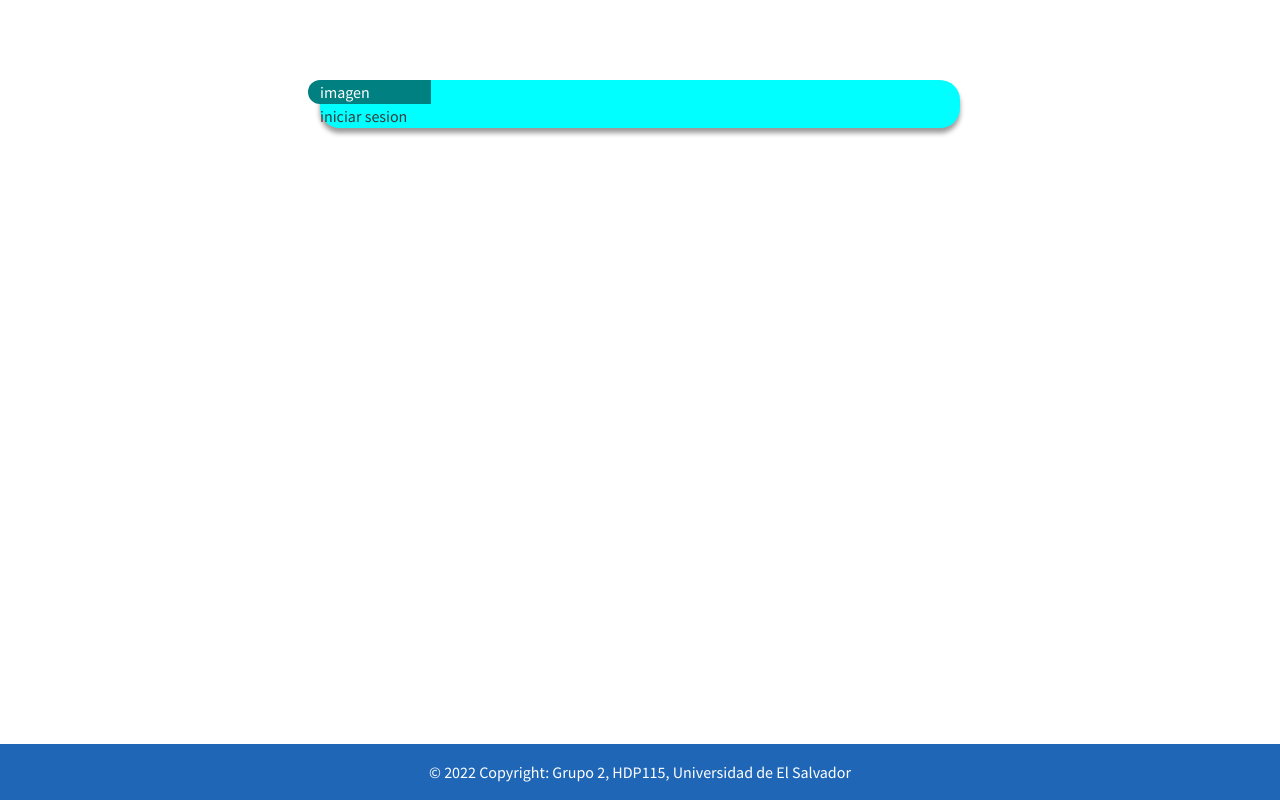
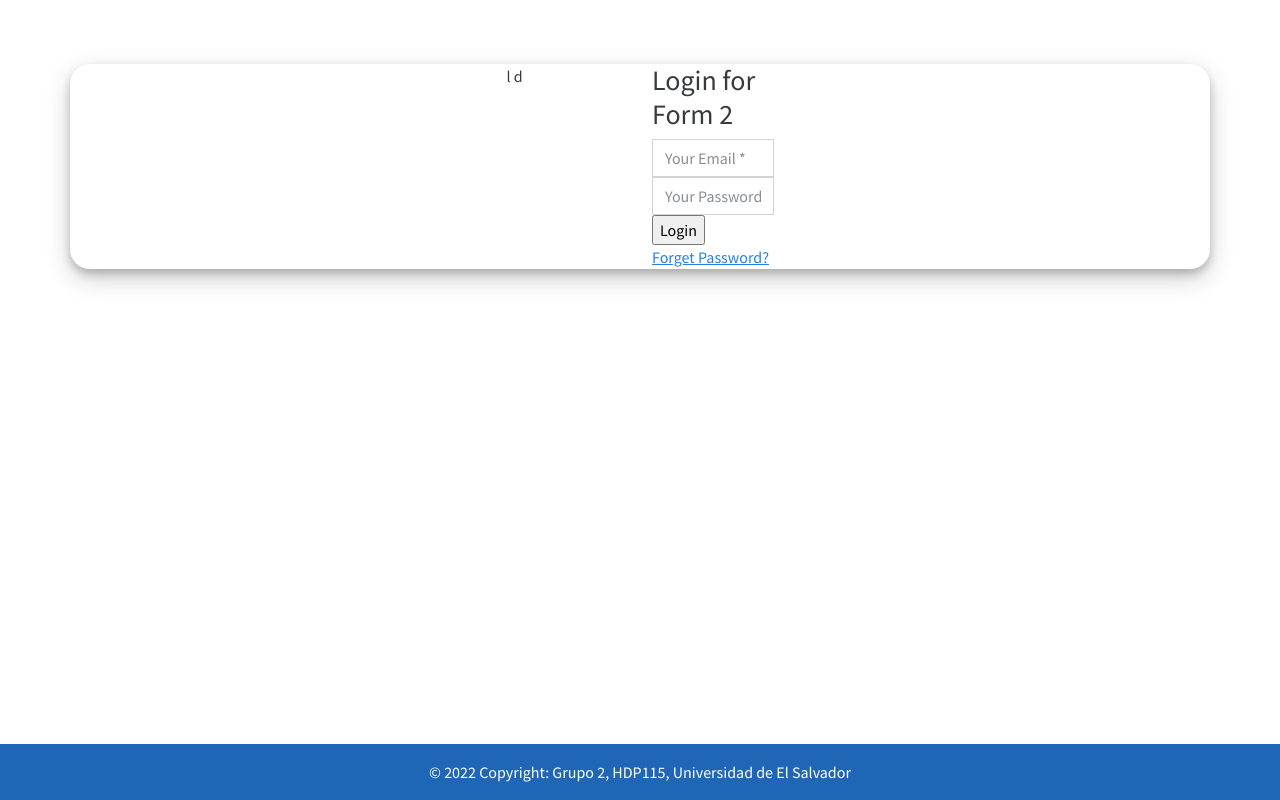
Before and after one commit to ielopezf/MaquetacionHDP, a plain HTML site: page index.html in a window 1280 px wide. Drawn offline with Linux system fonts and the light colour scheme.

Commit message:
corrigiendo el login

```diff
--- a/css/style.css
+++ b/css/style.css
@@ -7,20 +7,12 @@
 }
 
 .mylogin{
-    background-color: aqua;
-	width: 50%;
+    margin-top: 5%;
+    margin-bottom: 5%;
+	display: flex;
+    background-color: #fff;
+	justify-content: center;
+	/*width: 50%;*/
 	border-radius: 20px;
-	box-shadow: 0 5px 5px rgba(0,0,0,.4);
-	margin: 5em auto;
-	display: flex;
+    box-shadow: 0 5px 8px 0 rgba(0, 0, 0, 0.2), 0 9px 26px 0 rgba(0, 0, 0, 0.19);
 }
-
-.logo-ues-login{
-    background-color: #008080;
-	border-top-left-radius: 20px;
-	border-bottom-left-radius: 20px;
-	display: flex;
-	flex-direction: column;
-	justify-content: center;
-	color: #fff
-}
--- a/index.html
+++ b/index.html
@@ -9,13 +9,33 @@
     <link rel="stylesheet" href="css/style.css">
 </head>
 <body>
+    <div class="container login-container mylogin">
+        <div class="row">
+            <div class="col-md-6 login-form-1">
+                l
+                d
+            </div>
+            <div class="col-md-6 login-form-2">
+                <h3>Login for Form 2</h3>
+                <form>
+                    <div class="form-group">
+                        <input type="text" class="form-control" placeholder="Your Email *" value="" />
+                    </div>
+                    <div class="form-group">
+                        <input type="password" class="form-control" placeholder="Your Password *" value="" />
+                    </div>
+                    <div class="form-group">
+                        <input type="submit" class="btnSubmit" value="Login" />
+                    </div>
+                    <div class="form-group">
 
-    <div class="mylogin">
-        <div class="row">
-            <div class="col-md-8 logo-ues-login"> imagen </div>
-            <div class="col-md-8"> iniciar sesion</div>
+                        <a href="#" class="ForgetPwd" value="Login">Forget Password?</a>
+                    </div>
+                </form>
+            </div>
         </div>
     </div>
+
 
 
 <!-- pie de pagina -->
```
